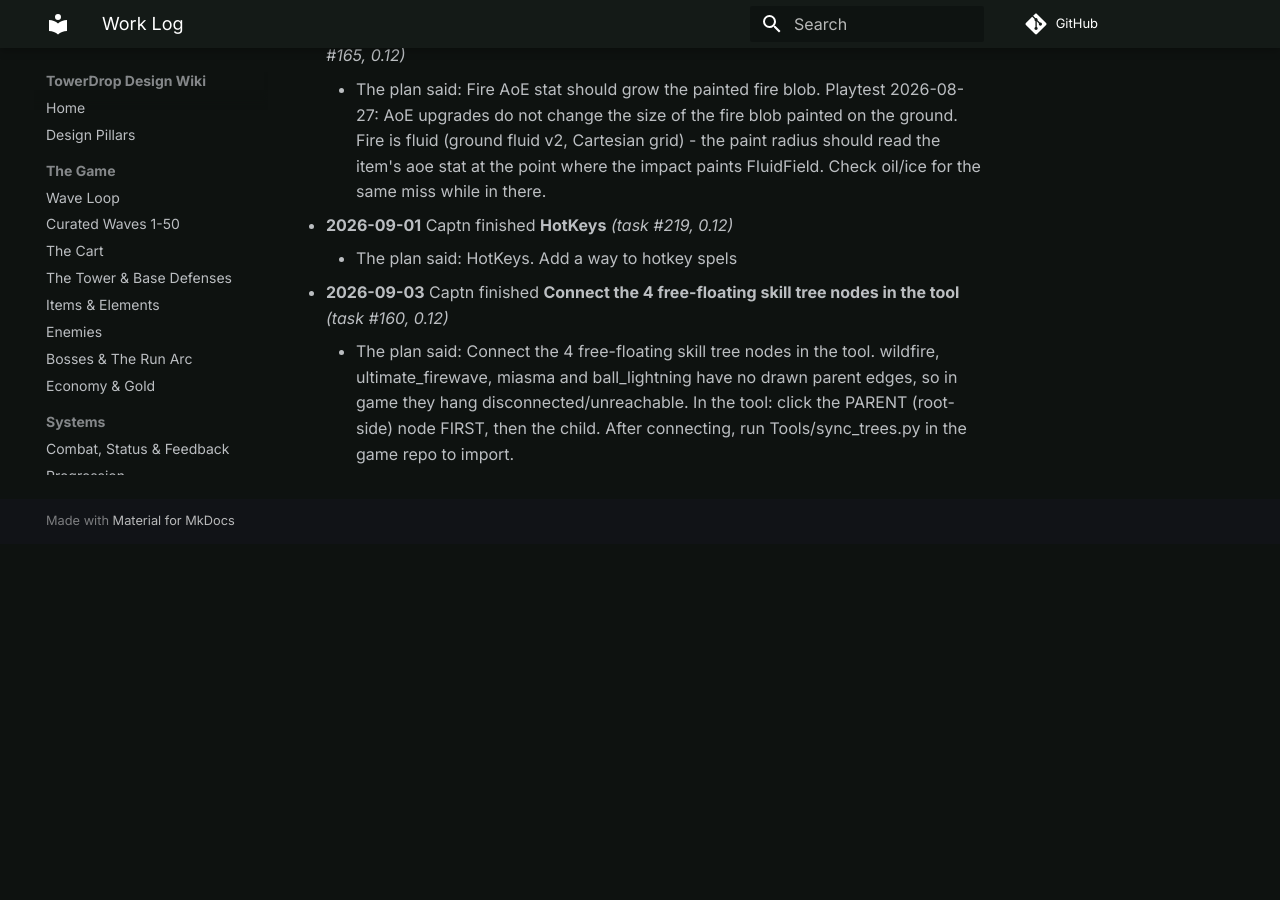
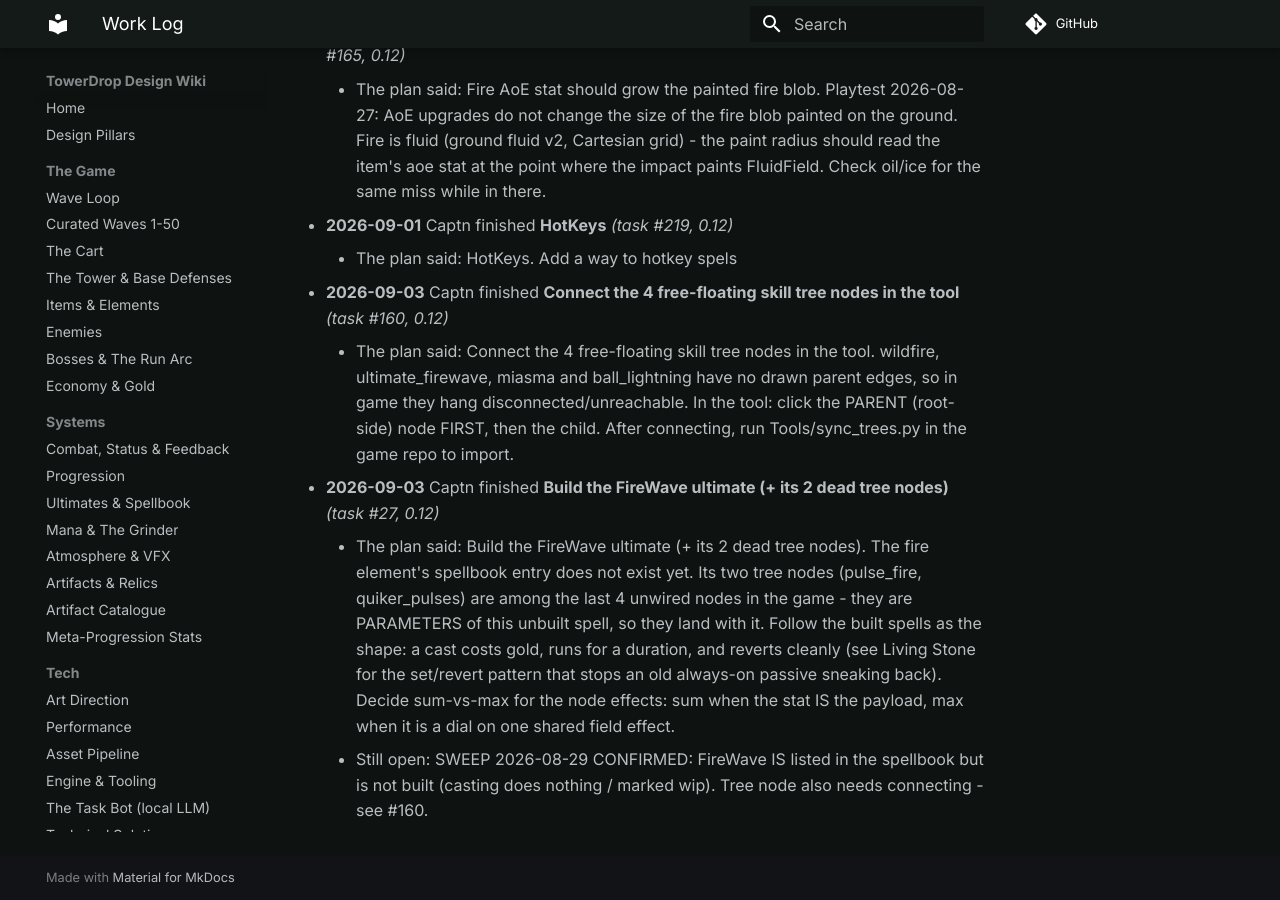
Before and after one commit to cap7n/towerdrop-docs, an MkDocs documentation site: the page built from docs/project/log.md, in a window 1280 px wide and 900 px high, scrolled down 10374 px. Built offline with MkDocs 1.6.1 and Material for MkDocs 9.7.7, drawn with Linux system fonts in a browser that asks for light colours; comment, search, counter and statistics services are not loaded; before the commit the page ends 10918 px from its top, so only the background shows below that.

Commit message:
log: Build the FireWave ultimate (+ its 2 dead tree nodes) (task #27)

```diff
--- a/docs/project/log.md
+++ b/docs/project/log.md
@@ -121,3 +121,6 @@ Bot design: [The Task Bot](../tech/wiki-bot.md).
     - The plan said: HotKeys. Add a way to hotkey spels
 - **2026-09-03** Captn finished **Connect the 4 free-floating skill tree nodes in the tool** _(task #160, 0.12)_
     - The plan said: Connect the 4 free-floating skill tree nodes in the tool. wildfire, ultimate_firewave, miasma and ball_lightning have no drawn parent edges, so in game they hang disconnected/unreachable. In the tool: click the PARENT (root-side) node FIRST, then the child. After connecting, run Tools/sync_trees.py in the game repo to import.
+- **2026-09-03** Captn finished **Build the FireWave ultimate (+ its 2 dead tree nodes)** _(task #27, 0.12)_
+    - The plan said: Build the FireWave ultimate (+ its 2 dead tree nodes). The fire element's spellbook entry does not exist yet. Its two tree nodes (pulse_fire, quiker_pulses) are among the last 4 unwired nodes in the game - they are PARAMETERS of this unbuilt spell, so they land with it. Follow the built spells as the shape: a cast costs gold, runs for a duration, and reverts cleanly (see Living Stone for the set/revert pattern that stops an old always-on passive sneaking back). Decide sum-vs-max for the node effects: sum when the stat IS the payload, max when it is a dial on one shared field effect.
+    - Still open: SWEEP 2026-08-29 CONFIRMED: FireWave IS listed in the spellbook but is not built (casting does nothing / marked wip). Tree node also needs connecting - see #160.
```
